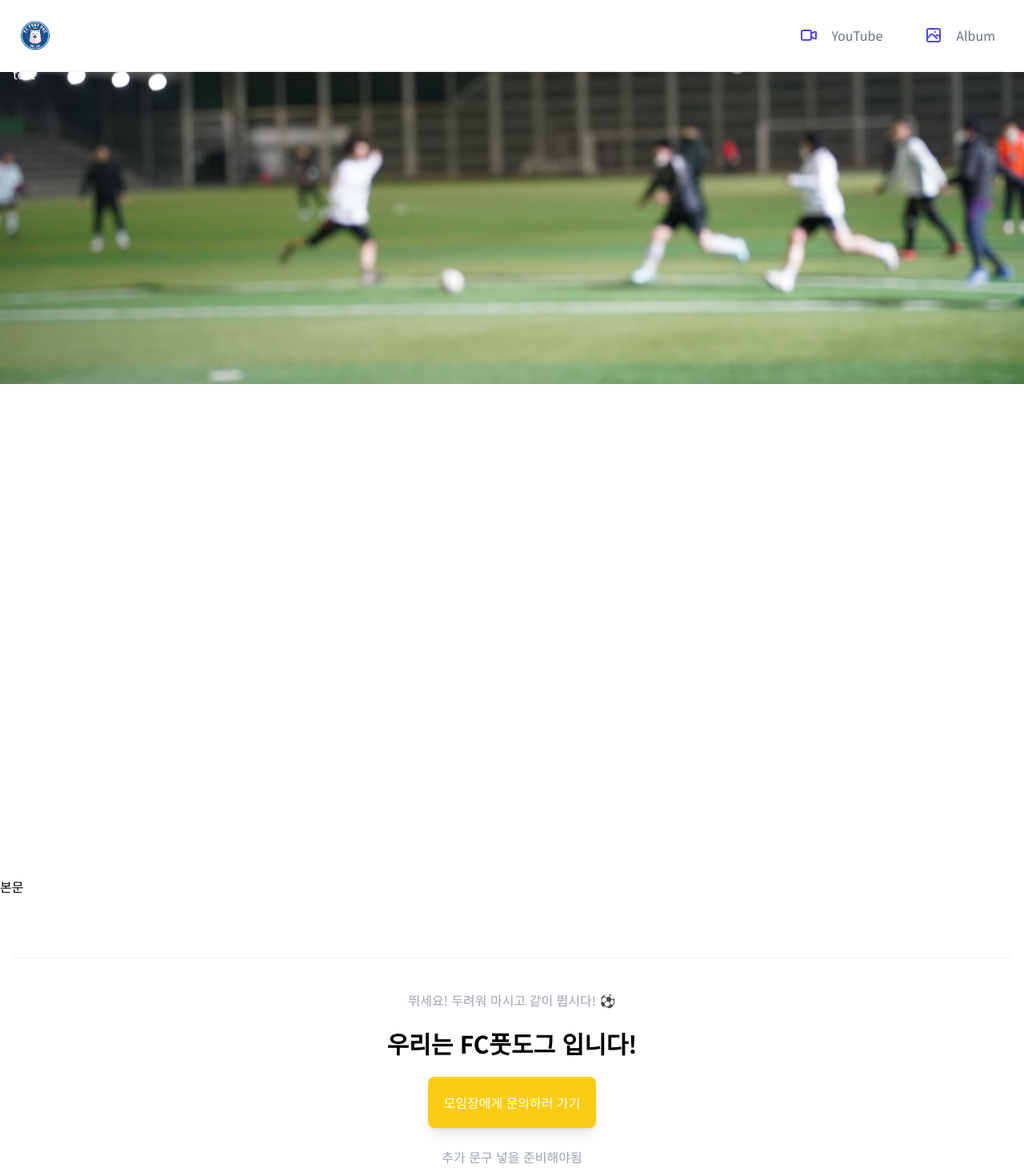
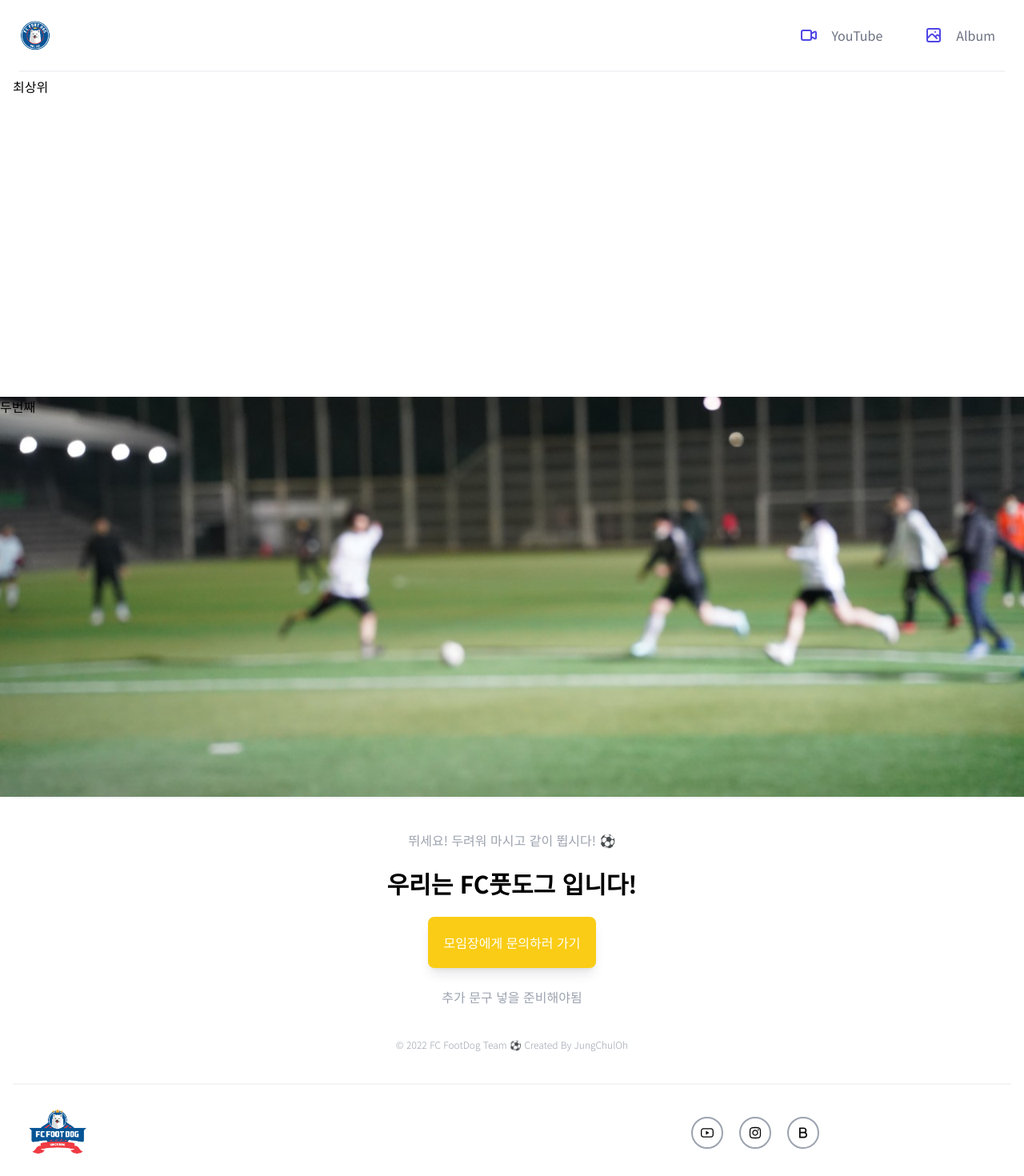
Before and after one commit to jungChulOh/foot-dog-info, a React (Create React App) app: page / in a window 1280 px wide. Shown: the top 1470 px of the page at 80% size. Built offline with nearby package versions, Linux system fonts and the light colour scheme.

Commit message:
Footer 수정과 MainDoor 수정

```diff
--- a/src/components/FooterComponent.jsx
+++ b/src/components/FooterComponent.jsx
@@ -46,7 +46,7 @@ export default function FooterComponent() {
                 href="https://www.youtube.com/channel/UCwJHpMFBuEcoTxIDXMOMrhg"
                 target="_blank"
                 rel="noreferrer"
-                className="flex justify-center items-center mr-5 p-1 border border-gray-400 rounded-full w-10 h-10 focus:ring-2 focus:ring-inset focus:ring-indigo-500 focus:animate-bounce"
+                className="flex justify-center items-center mr-5 p-1 border-2 border-gray-400 rounded-full w-10 h-10 focus:ring-2 focus:ring-inset focus:ring-indigo-500 focus:animate-bounce"
               >
                 <YoutubeOutlined />
               </a>
@@ -54,7 +54,7 @@ export default function FooterComponent() {
                 href="https://www.instagram.com/fcfootdog_official/"
                 target="_blank"
                 rel="noreferrer"
-                className="flex justify-center items-center mr-5 p-2 border border-gray-400 rounded-full w-10 h-10 focus:ring-2 focus:ring-inset focus:ring-indigo-500 focus:animate-bounce"
+                className="flex justify-center items-center mr-5 p-2 border-2 border-gray-400 rounded-full w-10 h-10 focus:ring-2 focus:ring-inset focus:ring-indigo-500 focus:animate-bounce"
               >
                 <InstagramOutlined />
               </a>
@@ -62,7 +62,7 @@ export default function FooterComponent() {
                 href="https://band.us/@fcfootdog"
                 target="_blank"
                 rel="noreferrer"
-                className="flex justify-center items-center p-2 border border-gray-400 rounded-full w-10 h-10 focus:ring-2 focus:ring-inset focus:ring-indigo-500 focus:animate-bounce"
+                className="flex justify-center items-center p-2 border-2 border-gray-400 rounded-full w-10 h-10 focus:ring-2 focus:ring-inset focus:ring-indigo-500 focus:animate-bounce"
               >
                 <BoldOutlined />
               </a>
--- a/src/components/MainDoorComponent.jsx
+++ b/src/components/MainDoorComponent.jsx
@@ -3,12 +3,15 @@ import maindoorImg from "@/images/maindoor-background.jpg";
 
 export default function MainDoorComponent() {
   return (
-    <div className="relative pt-20" style={{ height: "1000px" }}>
+    <div className="relative pt-24">
+      <div className="max-w-7xl mx-auto px-4" style={{ height: "400px" }}>
+        <div className="">최상위</div>
+      </div>
       <div
-        className="max-w-7xl mx-auto px-4 mb-14 bg-no-repeat bg-cover bg-center bg-fixed min-h-[200px] md:min-h-[400px]"
+        className="bg-no-repeat bg-cover bg-center min-h-[200px] md:min-h-[500px]"
         style={{ backgroundImage: `url(${maindoorImg})` }}
       >
-        <p className="text-white">test</p>
+        <p className="">두번째</p>
       </div>
     </div>
   );
--- a/src/views/MainView.jsx
+++ b/src/views/MainView.jsx
@@ -8,9 +8,6 @@ export default function MainView() {
     <>
       <HeaderComponent />
       <MainDoorComponent />
-      <div className="mt-24" style={{ height: "100px" }}>
-        본문
-      </div>
       <FooterComponent />
     </>
   );
```
Also changed, not shown: 1 other file (tests, documents, lock files or other folders).
